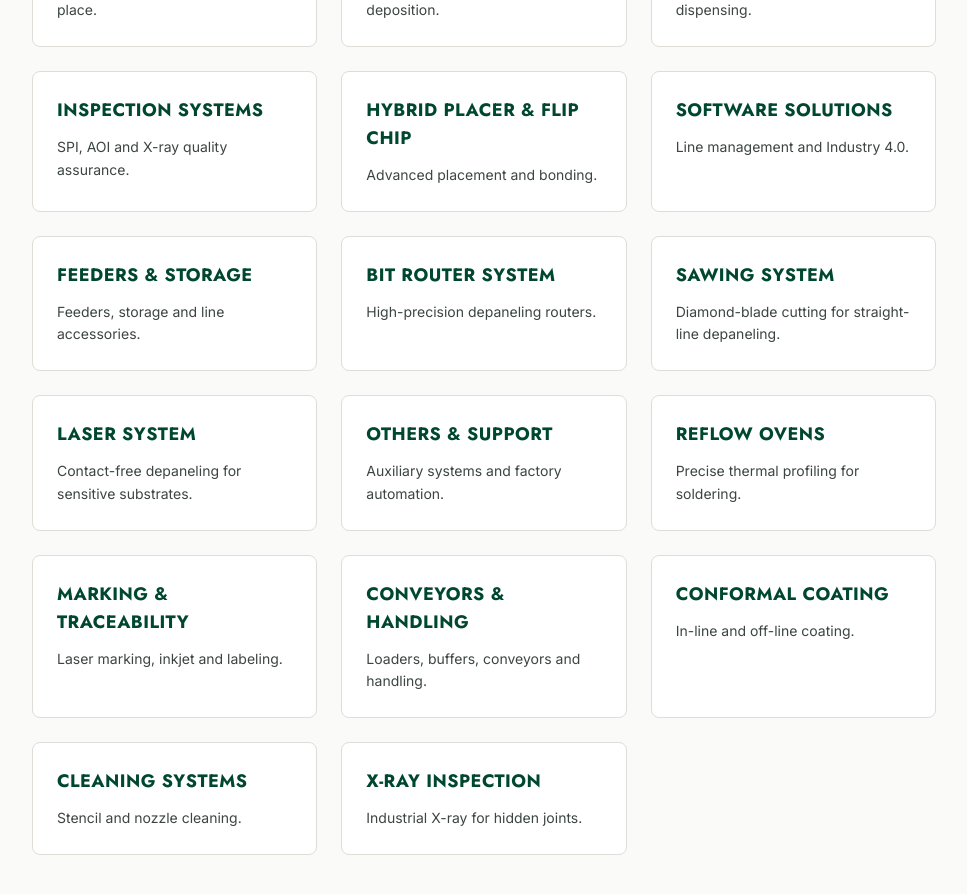
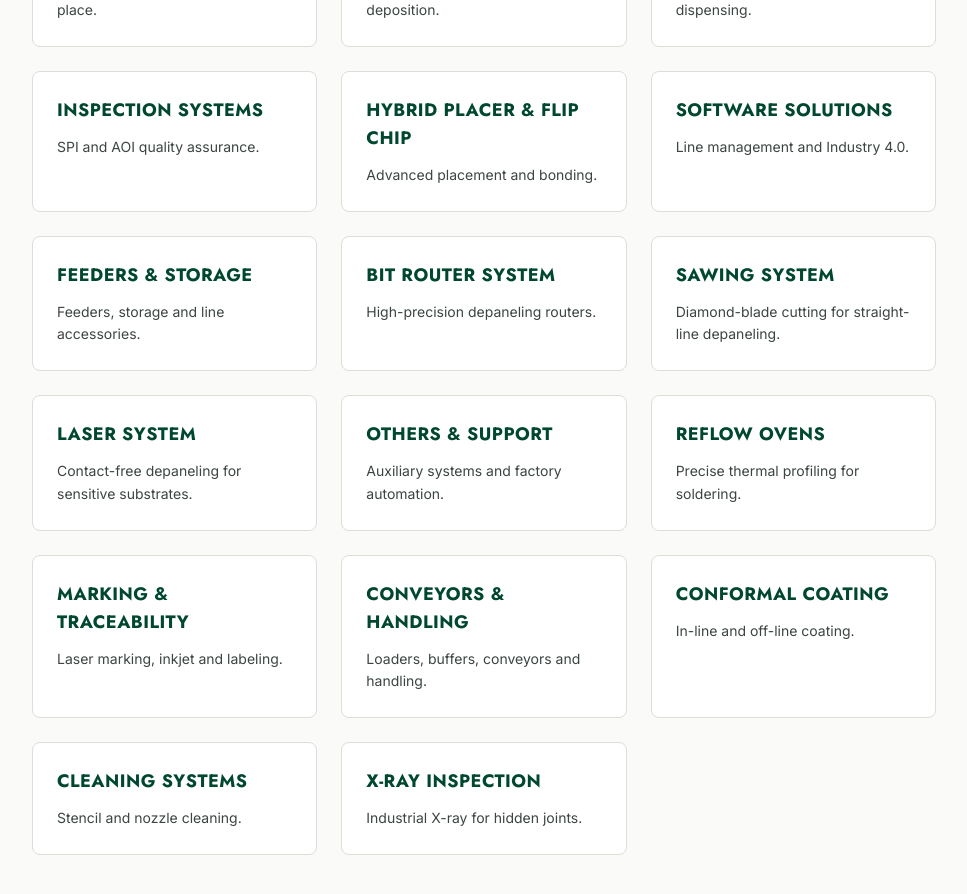
Before and after one commit to Lopesloro/New-smt-, a React (Vite) app: page /about in a window 1280 px wide. Shown: the part 2240-3134 px from the top of the page, without its empty margins (296-1263 px from the left). Built offline with nearby package versions, Linux system fonts and the light colour scheme; no server answers.

Commit message:
Yamaha Revs Your Heart: letras brancas com fundo transparente (sem quadrado preto); Inspection Systems: remove X-ray da frase (tem categoria propria)

```diff
--- a/src/data/categories.ts
+++ b/src/data/categories.ts
@@ -37,9 +37,9 @@ export const categories: Category[] = [
     slug: "inspection",
     brand: "yamaha",
     name: "Inspection Systems",
-    tagline: "SPI, AOI and X-ray quality assurance.",
+    tagline: "SPI and AOI quality assurance.",
     description:
-      "Solder-paste inspection (SPI), automated optical inspection (AOI) and X-ray inspection that close the quality loop across the line.",
+      "Solder-paste inspection (SPI) and automated optical inspection (AOI) that close the quality loop across the line.",
     hasSubcategories: false,
   },
   {
--- a/src/pages/Home.tsx
+++ b/src/pages/Home.tsx
@@ -116,11 +116,11 @@ export default function Home() {
                 alt="Yamaha Motor"
                 className="h-auto w-[28vw] max-w-[300px] shrink-0"
               />
-              {/* slogan preto invertido para branco (fica legível sobre o vídeo) */}
+              {/* slogan já em branco com fundo transparente (só as letras) */}
               <img
                 src="/brand/revs-your-heart.png"
                 alt="Revs Your Heart"
-                className="h-auto w-[22vw] max-w-[230px] shrink-0 invert"
+                className="h-auto w-[22vw] max-w-[230px] shrink-0"
               />
             </span>
           </div>
```
Also changed, not shown: public/brand/revs-your-heart.png.
